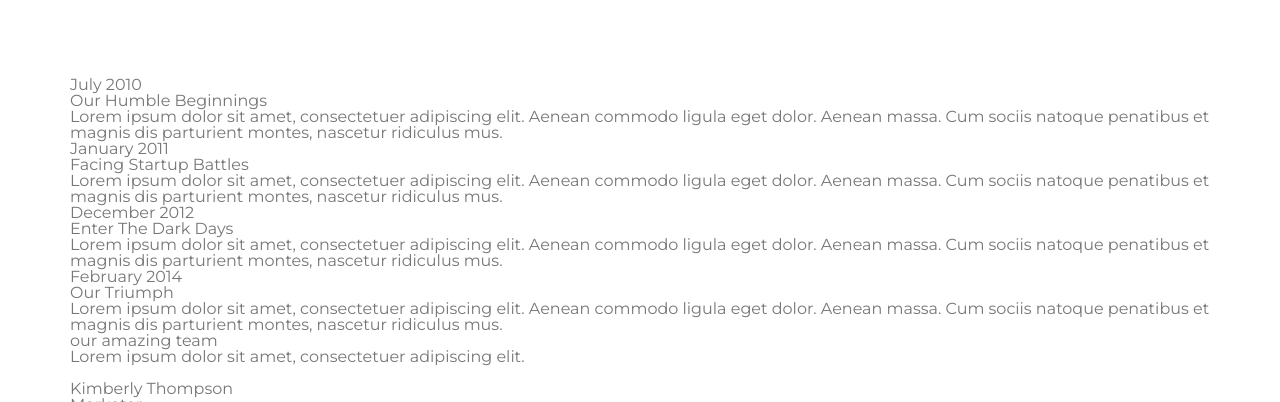
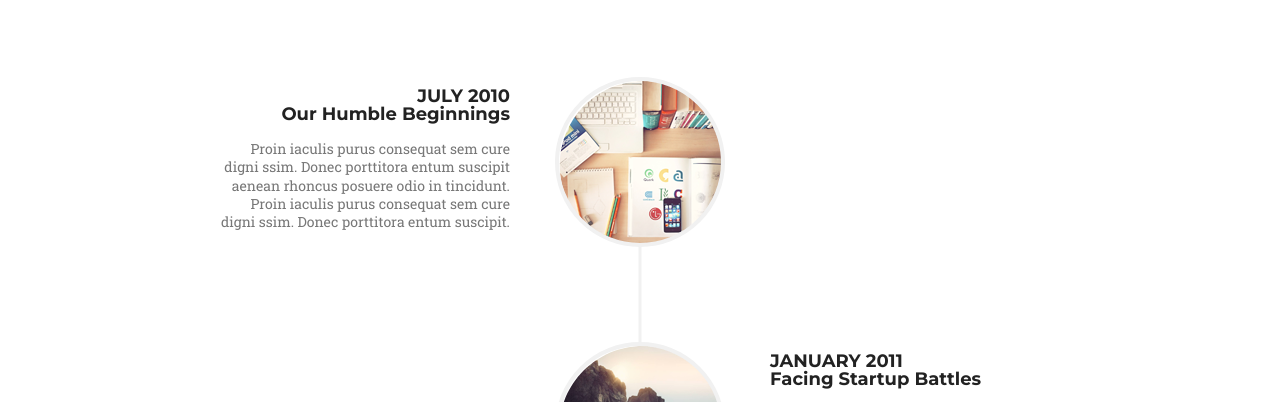
Before and after one commit to bartekma89/Project-HTML, a website: page src/index.html in a window 1280 px wide. Shown: the part 2891-3293 px from the top of the page. Drawn offline with nearby package versions, Linux system fonts and the light colour scheme; files whose address does not match are found by name.

Commit message:
added section an about-us

```diff
--- a/src/css/style.css
+++ b/src/css/style.css
@@ -256,15 +256,15 @@ body {
   margin: 120px auto 80px auto;
   text-align: center; }
   #services .title h2 {
+    font-family: "Montserrat", sans-serif;
     color: #222;
-    font-family: "Montserrat", sans-serif;
     font-size: 40px;
     font-weight: 700;
     line-height: 75px;
     text-transform: uppercase; }
   #services .title p {
+    font-family: "Droid Serif";
     color: #777;
-    font-family: "Droid Serif";
     font-size: 16px;
     font-style: italic; }
 
@@ -304,15 +304,15 @@ body {
     margin: 120px auto 80px auto;
     text-align: center; }
     #our-portfolio .title h2 {
+      font-family: "Montserrat", sans-serif;
       color: #222;
-      font-family: "Montserrat", sans-serif;
       font-size: 40px;
       font-weight: 700;
       line-height: 75px;
       text-transform: uppercase; }
     #our-portfolio .title p {
+      font-family: "Droid Serif";
       color: #777;
-      font-family: "Droid Serif";
       font-size: 16px;
       font-style: italic; }
   #our-portfolio .gallery {
@@ -363,18 +363,118 @@ body {
 .container-fluid {
   padding: 0; }
 
+#about-us .timeline .container-timeline:nth-of-type(1)::after, #about-us .timeline .container-timeline:nth-of-type(3)::after, #about-us .timeline .container-timeline:nth-of-type(2)::before, #about-us .timeline .container-timeline:nth-of-type(4)::before, #about-us .timeline .container-timeline:last-of-type::after {
+  content: '';
+  position: absolute;
+  width: 170px;
+  height: 170px;
+  border: 4px solid #f1f1f1;
+  top: 0;
+  border-radius: 50%;
+  z-index: 1; }
+
 #about-us .title {
   margin: 120px auto 80px auto;
   text-align: center; }
   #about-us .title h2 {
+    font-family: "Montserrat", sans-serif;
     color: #222;
-    font-family: "Montserrat", sans-serif;
     font-size: 40px;
     font-weight: 700;
     line-height: 75px;
     text-transform: uppercase; }
   #about-us .title p {
+    font-family: "Droid Serif";
     color: #777;
-    font-family: "Droid Serif";
     font-size: 16px;
     font-style: italic; }
+
+#about-us .timeline {
+  position: relative;
+  max-width: 1200px;
+  margin: 0 auto;
+  background: transparent; }
+  #about-us .timeline::before {
+    content: '';
+    position: absolute;
+    height: 100%;
+    top: 0;
+    bottom: 0;
+    left: 50%;
+    width: 3px;
+    -webkit-transform: translateX(-50%);
+        -ms-transform: translateX(-50%);
+            transform: translateX(-50%);
+    background-color: #f1f1f1;
+    z-index: 1; }
+  #about-us .timeline .container-timeline {
+    position: relative;
+    background-color: transparent;
+    width: 50%;
+    height: 170px;
+    margin-bottom: 95px; }
+    #about-us .timeline .container-timeline:nth-of-type(1)::after {
+      background-image: url("../images/about-us/image-1.png");
+      right: 0;
+      -webkit-transform: translateX(50%);
+          -ms-transform: translateX(50%);
+              transform: translateX(50%); }
+    #about-us .timeline .container-timeline:nth-of-type(3)::after {
+      background-image: url("../images/about-us/image-3.png");
+      right: 0;
+      -webkit-transform: translateX(50%);
+          -ms-transform: translateX(50%);
+              transform: translateX(50%); }
+    #about-us .timeline .container-timeline:nth-of-type(2)::before {
+      background-image: url("../images/about-us/image-2.png");
+      left: 0;
+      -webkit-transform: translateX(-50%);
+          -ms-transform: translateX(-50%);
+              transform: translateX(-50%); }
+    #about-us .timeline .container-timeline:nth-of-type(4)::before {
+      background-image: url("../images/about-us/image-4.png");
+      left: 0;
+      -webkit-transform: translateX(-50%);
+          -ms-transform: translateX(-50%);
+              transform: translateX(-50%); }
+    #about-us .timeline .container-timeline:last-of-type::after {
+      right: 0;
+      -webkit-transform: translateX(50%);
+          -ms-transform: translateX(50%);
+              transform: translateX(50%);
+      content: 'Our Story Continues ...';
+      text-align: center;
+      background-color: #fed136;
+      text-shadow: 0 1px 1px rgba(0, 0, 0, 0.7);
+      color: #ffffff;
+      font-family: "Montserrat", sans-serif;
+      font-size: 18px;
+      font-weight: 700;
+      text-transform: uppercase;
+      padding: 50px 30px; }
+  #about-us .timeline .constainer-left {
+    text-align: right;
+    left: 0;
+    padding: 10px;
+    padding-right: 130px;
+    padding-left: 150px; }
+  #about-us .timeline .constainer-right {
+    text-align: left;
+    left: 50%;
+    padding: 10px;
+    padding-left: 130px;
+    padding-right: 150px; }
+  #about-us .timeline h3 {
+    color: #222222;
+    font-family: "Montserrat", sans-serif;
+    font-size: 18px;
+    font-weight: 700;
+    margin-bottom: 17px; }
+    #about-us .timeline h3 > span {
+      text-transform: uppercase; }
+  #about-us .timeline p {
+    color: #777777;
+    font-family: "Roboto Slab", serif;
+    font-size: 14px;
+    font-weight: 400;
+    line-height: 1.3; }
--- a/src/index.html
+++ b/src/index.html
@@ -138,31 +138,31 @@
                 </div>
                 <!-- timeline -->
                 <div class="timeline">
-                    <div class="container-timeline left">
+                    <div class="container-timeline constainer-left">
                         <div class="content">
-                            <h3>July 2010<br/>Our Humble Beginnings</h3>
-                            <p>Lorem ipsum dolor sit amet, consectetuer adipiscing elit. Aenean commodo ligula eget dolor. Aenean massa. Cum sociis natoque penatibus et magnis dis parturient montes, nascetur ridiculus mus.</p>
+                            <h3><span>July 2010</span><br/>Our Humble Beginnings</h3>
+                            <p>Proin iaculis purus consequat sem cure digni ssim. Donec porttitora entum suscipit aenean rhoncus posuere odio in tincidunt. Proin iaculis purus consequat sem cure digni ssim. Donec porttitora entum suscipit.</p>
                         </div>
                     </div>
-                    <div class="container-timeline right">
+                    <div class="container-timeline constainer-right">
                         <div class="content">
-                            <h3>January 2011<br/>Facing Startup Battles</h3>
-                            <p>Lorem ipsum dolor sit amet, consectetuer adipiscing elit. Aenean commodo ligula eget dolor. Aenean massa. Cum sociis natoque penatibus et magnis dis parturient montes, nascetur ridiculus mus.</p>
+                            <h3><span>January 2011</span><br/>Facing Startup Battles</h3>
+                            <p>Proin iaculis purus consequat sem cure digni ssim. Donec porttitora entum suscipit aenean rhoncus posuere odio in tincidunt. Proin iaculis purus consequat sem cure digni ssim. Donec porttitora entum suscipit aenean rhoncus posuere odio in tincidunt.</p>
                         </div>
                     </div>
-                    <div class="container-timeline left">
+                    <div class="container-timeline constainer-left">
                         <div class="content">
-                            <h3>December 2012<br/>Enter The Dark Days</h3>
-                            <p>Lorem ipsum dolor sit amet, consectetuer adipiscing elit. Aenean commodo ligula eget dolor. Aenean massa. Cum sociis natoque penatibus et magnis dis parturient montes, nascetur ridiculus mus.</p>
+                            <h3><span>December 2012</span><br/>Enter The Dark Days</h3>
+                            <p>Proin iaculis purus consequat sem cure digni ssim. Donec porttitora entum suscipit aenean rhoncus posuere odio in tincidunt. Proin iaculis purus consequat sem cure digni.</p>
                         </div>
                     </div>
-                    <div class="container-timeline right">
+                    <div class="container-timeline constainer-right">
                         <div class="content">
-                            <h3>February 2014<br/>Our Triumph</h3>
-                            <p>Lorem ipsum dolor sit amet, consectetuer adipiscing elit. Aenean commodo ligula eget dolor. Aenean massa. Cum sociis natoque penatibus et magnis dis parturient montes, nascetur ridiculus mus.</p>
+                            <h3><span>February 2014</span><br/>Our Triumph</h3>
+                            <p>Proin iaculis purus consequat sem cure digni ssim. Donec porttitora entum suscipit aenean rhoncus posuere odio in tincidunt. Proin iaculis purus consequat sem cure digni ssim. Donec porttitora entum suscipit aenean.</p>
                         </div>
                     </div>
-                    <div class="container-timeline">
+                    <div class="container-timeline constainer-left">
                     </div>
                 </div>
             </div>
```
